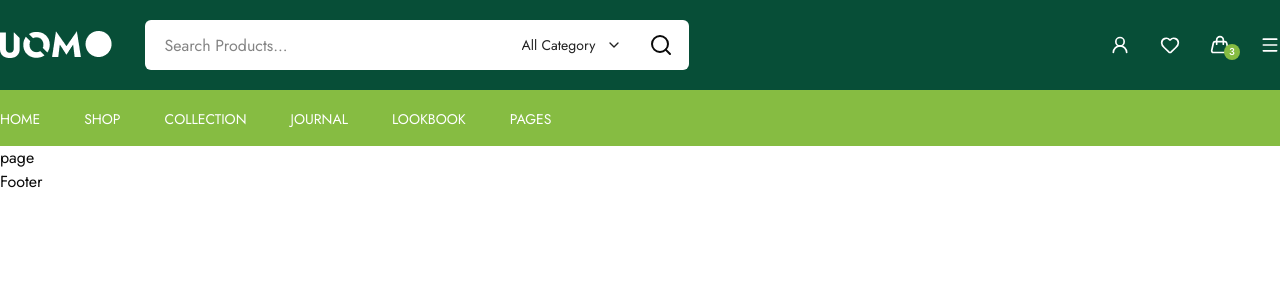
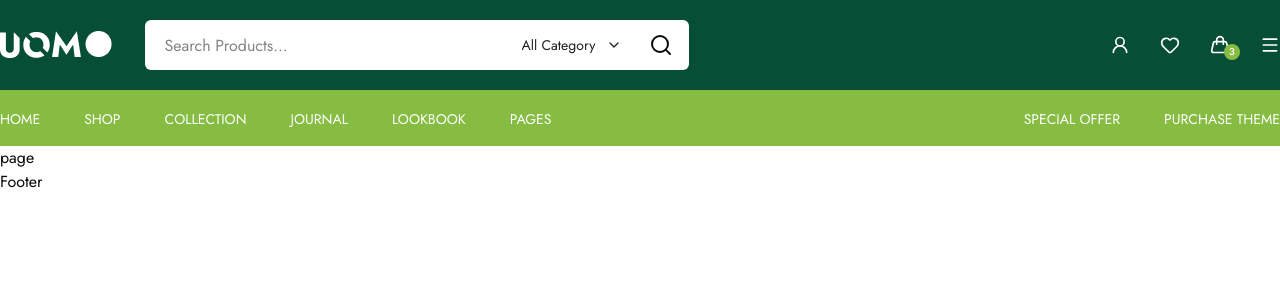
Before and after one commit to ayeshatahsin11/Uomo-E-commerce, a Next.js app: page / in a window 1280 px wide. Shown: the top 300 px of the page. Built offline with nearby package versions, Linux system fonts and the light colour scheme.

Commit message:
navbar completed

```diff
--- a/src/components/layout/header/Navbar.jsx
+++ b/src/components/layout/header/Navbar.jsx
@@ -28,6 +28,14 @@ const Navbar = () => {
       id: 6,
       name: "PAGES",
     },
+    {
+      id: 7,
+      name: "SPECIAL OFFER",
+    },
+    {
+      id: 8,
+      name: "PURCHASE THEME",
+    },
   ];
   return (
     <>
@@ -35,7 +43,7 @@ const Navbar = () => {
         <Container>
           <ul className="flex text-white gap-11">
             {navData?.map((navlist) => (
-              <li className="font-normal leading-6 relative text-sm after:content-[''] after:w-0 hover:after:w-6.5 after:h-0.5 after:bg-white after:absolute after:bottom-0 after:left-0 after:duration-300">
+              <li className={`font-normal leading-6 relative text-sm after:content-[''] after:w-0 hover:after:w-2/4 after:h-0.5 after:bg-white after:absolute after:bottom-0 after:left-0 after:duration-300 ${navlist.id == 7? "ml-auto" : ""}`}>
                 <Link href={`${navlist.id}`}>{navlist.name}</Link>
               </li>
             ))}
```
